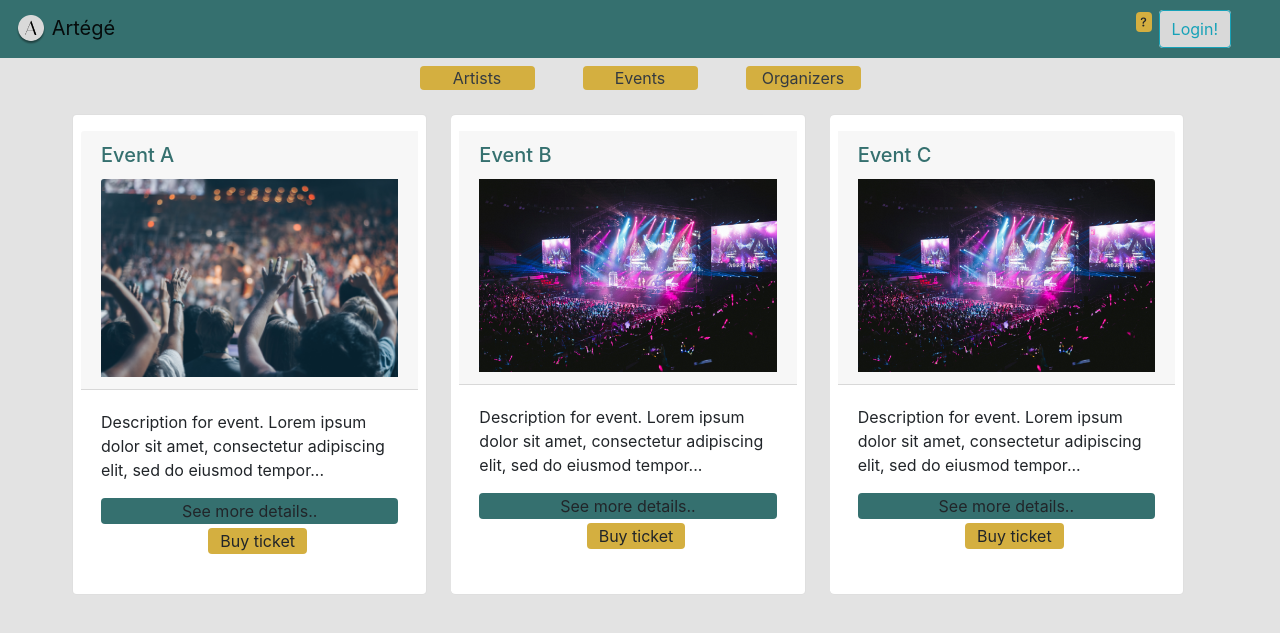
After one commit to stefanikulebanova/HID-Project, a Django app: page / in a window 1280 px wide. The commit adds this page. Shown: the top 633 px of the page. Run offline with Django 4.2, Linux system fonts and the light colour scheme; data comes from the database, SQL or seed files in the repository; both versions use the stored data as it was after the commit.

Commit message:
WIP on lists, base_html done

```diff
--- a/HID_project/settings.py
+++ b/HID_project/settings.py
@@ -36,8 +36,8 @@ MEDIA_ROOT = os.path.join(BASE_DIR, "data/")
 MEDIA_URL = "/data/"
 
 STATIC_URL = '/static/'
-STATICFILES_DIRS = [os.path.join(BASE_DIR, 'static')]
-STATIC_ROOT = os.path.join(BASE_DIR, 'assets')
+STATICFILES_DIRS = [os.path.join(BASE_DIR, 'project_app/static')]
+STATIC_ROOT = os.path.join(BASE_DIR, 'project_app/assets')
 
 INSTALLED_APPS = [
     'django.contrib.admin',
--- a/HID_project/urls.py
+++ b/HID_project/urls.py
@@ -18,11 +18,15 @@ from django.contrib import admin
 from django.urls import path
 from django.conf import settings
 from django.conf.urls.static import static
+from django.views.generic import RedirectView
 import project_app.views as views
 
 urlpatterns = [
-    path('index/', views.index, name="index"),
+    path('index/', RedirectView.as_view(url='index/', permanent=False)),
+    path('', views.index, name="index"),
     path('login/', views.login_user, name="login"),
     path('logout/', views.logout_user, name="logout"),
+    path('organizers/', views.organizer_listing, name="organizer_listing"),
+    path('artists/', views.artist_listing, name="artist_listing"),
     path('admin/', admin.site.urls),
 ] + static(settings.MEDIA_URL, document_root=settings.MEDIA_ROOT)
--- /dev/null
+++ b/project_app/templates/base_generic.html
@@ -0,0 +1,82 @@
+<!DOCTYPE html>
+<html lang="en">
+
+<head>
+    <meta charset="UTF-8">
+    <title>HCID Project</title>
+    <link rel="stylesheet" href="https://cdn.jsdelivr.net/npm/bootstrap-icons@1.10.5/font/bootstrap-icons.css">
+    <link rel="stylesheet" href="https://cdn.jsdelivr.net/npm/bootstrap@4.4.1/dist/css/bootstrap.min.css" integrity="sha384-Vkoo8x4CGsO3+Hhxv8T/Q5PaXtkKtu6ug5TOeNV6gBiFeWPGFN9MuhOf23Q9Ifjh" crossorigin="anonymous">
+    <script src="https://code.jquery.com/jquery-3.4.1.slim.min.js" integrity="sha384-J6qa4849blE2+poT4WnyKhv5vZF5SrPo0iEjwBvKU7imGFAV0wwj1yYfoRSJoZ+n" crossorigin="anonymous"></script>
+    <script src="https://cdn.jsdelivr.net/npm/popper.js@1.16.0/dist/umd/popper.min.js" integrity="sha384-Q6E9RHvbIyZFJoft+2mJbHaEWldlvI9IOYy5n3zV9zzTtmI3UksdQRVvoxMfooAo" crossorigin="anonymous"></script>
+    <script src="https://cdn.jsdelivr.net/npm/bootstrap@4.4.1/dist/js/bootstrap.min.js" integrity="sha384-wfSDF2E50Y2D1uUdj0O3uMBJnjuUD4Ih7YwaYd1iqfktj0Uod8GCExl3Og8ifwB6" crossorigin="anonymous"></script>
+    {% load static %}
+    <link href="{% static 'css/main.css' %}" rel="stylesheet">
+</head>
+<style>
+    .main-text {
+        color: #35706F;
+    }
+</style>
+
+<body class="grey">
+    <!--navbar-->
+    <nav class="navbar navbar-light main-color d-flex justify-content-between">
+        <a class="navbar-brand" href="/">
+            <img src="{% static 'img.png' %}" width="30" height="30" alt="">
+            <span class="brand">Artégé</span>
+        </a>
+        <div class="row">
+            <div class="col mx-n3">
+                <i class="bi bi-question gold rounded"></i>
+            </div>
+            {% if user.is_authenticated %}
+            <div class="mx-2 gold rounded px-2">
+                <i class="bi bi-ticket-detailed-fill"></i> My Tickets
+            </div>
+            <div class="dropdown">
+                <button class="btn dropdown-toggle mr-3 whited rounded py-0" type="button" id="dropdownMenuButton" data-toggle="dropdown" aria-haspopup="true" aria-expanded="false">
+         <i class="bi bi-person-fill"></i>username
+      </button>
+                <div class="dropdown-menu" aria-labelledby="dropdownMenuButton">
+                    <a class="dropdown-item" href="{% url 'logout' %}">Logout
+        </a>
+                    <a class="dropdown-item" href="#">My Profile
+        </a>
+                </div>
+            </div>
+            {% else %}
+            <div class="mr-5 mx-2 whited rounded">
+                <a href="{% url 'login' %}">
+                    <button class="btn rounded btn-outline-info">Login!</button>
+                </a>
+            </div>
+            {% endif %}
+        </div>
+    </nav>
+    <div class="mx-4">
+        {% if request.path == "/" %}
+        <div class="mt-2 d-flex justify-content-center align-items-center">
+            <div class="col gold rounded mx-5 text-center">
+                <a href="/artists" class="text-dark text-decoration-none">
+                    <span class="">Artists</span>
+                </a>
+            </div>
+            <div class="col gold rounded text-center">
+                <a href="/" class="text-dark text-decoration-none">
+                    <span class="">Events</span>
+                </a>
+            </div>
+            <div class="col gold rounded mx-5 text-center">
+                <a href="/organizers" class="text-dark text-decoration-none">
+                    <span class="">Organizers</span>
+                </a>
+            </div>
+        </div>
+        {% endif %} {% block content %}
+        <!--content-->
+        {% endblock %}
+    </div>
+
+</body>
+
+</html>
--- a/project_app/templates/index.html
+++ b/project_app/templates/index.html
@@ -1,70 +1,6 @@
-<!DOCTYPE html>
-<html lang="en">
-<head>
-    <meta charset="UTF-8">
-    <title>Home</title>
-  <link rel="stylesheet" href="https://cdn.jsdelivr.net/npm/bootstrap-icons@1.10.5/font/bootstrap-icons.css">
-  <link rel="stylesheet" href="https://cdn.jsdelivr.net/npm/bootstrap@4.4.1/dist/css/bootstrap.min.css" integrity="sha384-Vkoo8x4CGsO3+Hhxv8T/Q5PaXtkKtu6ug5TOeNV6gBiFeWPGFN9MuhOf23Q9Ifjh" crossorigin="anonymous">
-  <script src="https://code.jquery.com/jquery-3.4.1.slim.min.js" integrity="sha384-J6qa4849blE2+poT4WnyKhv5vZF5SrPo0iEjwBvKU7imGFAV0wwj1yYfoRSJoZ+n" crossorigin="anonymous"></script>
-  <script src="https://cdn.jsdelivr.net/npm/popper.js@1.16.0/dist/umd/popper.min.js" integrity="sha384-Q6E9RHvbIyZFJoft+2mJbHaEWldlvI9IOYy5n3zV9zzTtmI3UksdQRVvoxMfooAo" crossorigin="anonymous"></script>
-  <script src="https://cdn.jsdelivr.net/npm/bootstrap@4.4.1/dist/js/bootstrap.min.js" integrity="sha384-wfSDF2E50Y2D1uUdj0O3uMBJnjuUD4Ih7YwaYd1iqfktj0Uod8GCExl3Og8ifwB6" crossorigin="anonymous"></script>
-  {% load static %}
-  <link href="{% static 'css/main.css' %}" rel="stylesheet">
-</head>
-<style>
-.main-text{
-  color: #35706F;
-}
-</style>
-<body class="grey">
-<!--navbar-->
-<nav class="navbar navbar-light main-color d-flex justify-content-between">
-  <a class="navbar-brand" href="#">
-    <img src="{% static 'img.png' %}" width="30" height="30" alt="">
-    <span class="brand">Artégé</span>
-  </a>
-  <div class="row">
-    <div class="col mx-n3">
-      <i class="bi bi-question gold rounded"></i>
-    </div>
-    {% if user.is_authenticated %}
-     <div class="mx-2 gold rounded px-2">
-      <i class="bi bi-ticket-detailed-fill"></i>
-      My Tickets
-    </div>
-    <div class="dropdown">
-      <button class="btn dropdown-toggle mr-3 whited rounded py-0" type="button" id="dropdownMenuButton" data-toggle="dropdown" aria-haspopup="true" aria-expanded="false">
-         <i class="bi bi-person-fill"></i>username
-      </button>
-      <div class="dropdown-menu" aria-labelledby="dropdownMenuButton">
-        <a class="dropdown-item" href="{% url 'logout' %}">Logout
-        </a>
-        <a class="dropdown-item" href="#">My Profile
-        </a>
-      </div>
-    </div>
-    {% else %}
-    <div class="mr-3 whited rounded px-2">
-      <button class="btn rounded btn-outline-info">Login!</button>
-    </div>
-    {% endif %}
-  </div>
-</nav>
-<!--content-->
-<div class="mx-4">
-  <div class="mt-2 d-flex justify-content-center align-items-center">
-    <div class="col gold rounded mx-5 text-center">
-      <span class="">Artists</span>
-    </div>
-    <div class="col gold rounded text-center">
-      <span class="">Events</span>
-    </div>
-    <div class="col gold rounded mx-5 text-center">
-      <span class="">Organizers</span>
-    </div>
-  </div>
+{% extends "base_generic.html" %} {% block content %}
 <!--permissions-organizer-->
-  {% if user.is_authenticated and user.is_organizer == "True" %}
+{% if user.is_authenticated and user.is_organizer %}
 <div class="float-left rounded main-color px-2 mt-2">
     <span class="my-1">Add Event <i class="bi bi-plus-square"></i></span>
 </div>
@@ -81,15 +17,12 @@
             <p class="card-text">{{event.description}}</p>
             <button class="btn rounded main-color p-0" style="width: 100%;">See more details..</button>
             <div class="row py-1 px-3 justify-content-center">
-          {% if user.is_authenticated and user.is_artist == "True" %}
-           <button class="btn rounded btn-outline-dark col p-0" style="font-size: 15px;">Apply for this event!</button>
-           {% endif %}
+                {% if user.is_authenticated and user.is_artist %}
+                <button class="btn rounded btn-outline-dark col p-0" style="font-size: 15px;">Apply for this event!</button> {% endif %}
                 <button class="btn rounded gold ml-3 col-4 p-0">Buy ticket</button>
             </div>
         </div>
     </div>
     {% endfor %}
 </div>
-</div>
-</body>
-</html>
+{% endblock %}
--- a/project_app/views.py
+++ b/project_app/views.py
@@ -1,7 +1,7 @@
 from django.shortcuts import render, redirect
-from .models import Event
+from .models import Event, AppUser
 from django.contrib import messages
-from django.contrib.auth import login, authenticate
+from django.contrib.auth import login, authenticate, logout
 from .forms import LoginForm
 # Create your views here.
 
@@ -34,4 +34,13 @@ def login_user(request):
         return render(request, 'login.html', {'form': form})
 
 def logout_user(request):
-        pass
+    logout(request)
+    return redirect('/')
+
+def artist_listing(request):
+    artists = AppUser.objects.filter(is_artist=True)
+    return render(request, 'artist_listing.html', {'artists': artists})
+
+def organizer_listing(request):
+    organizers = AppUser.objects.filter(is_organizer=True)
+    return render(request, 'organizer_listing.html', {'organizers': organizers})
```
Also changed, not shown: project_app/templates/artist_listing.html (added, +23 -0 lines), project_app/templates/login.html (+4 -50 lines), project_app/templates/organizer_listing.html (added, +11 -0 lines), db.sqlite3. Lines whose indentation alone changed are shown as unchanged.
